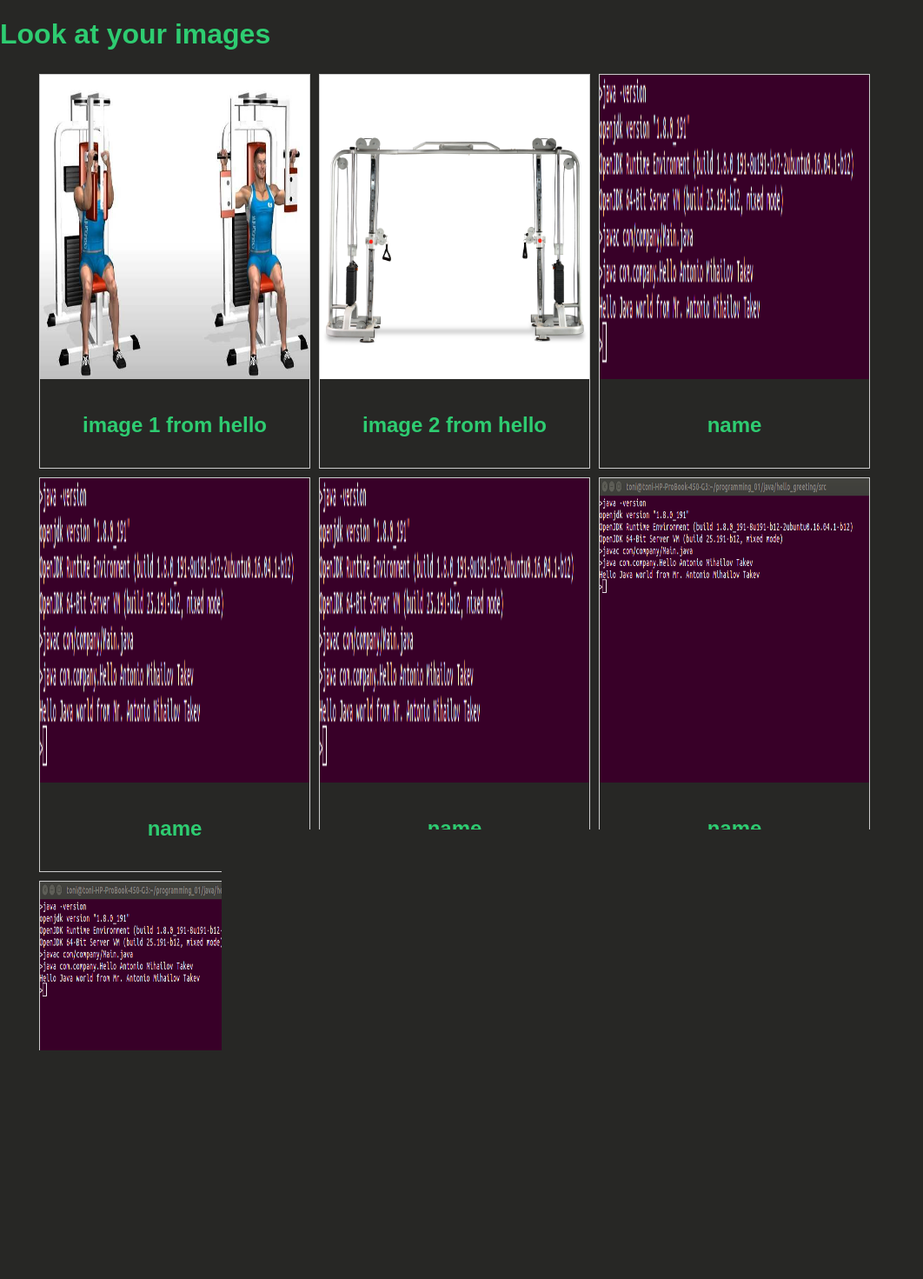
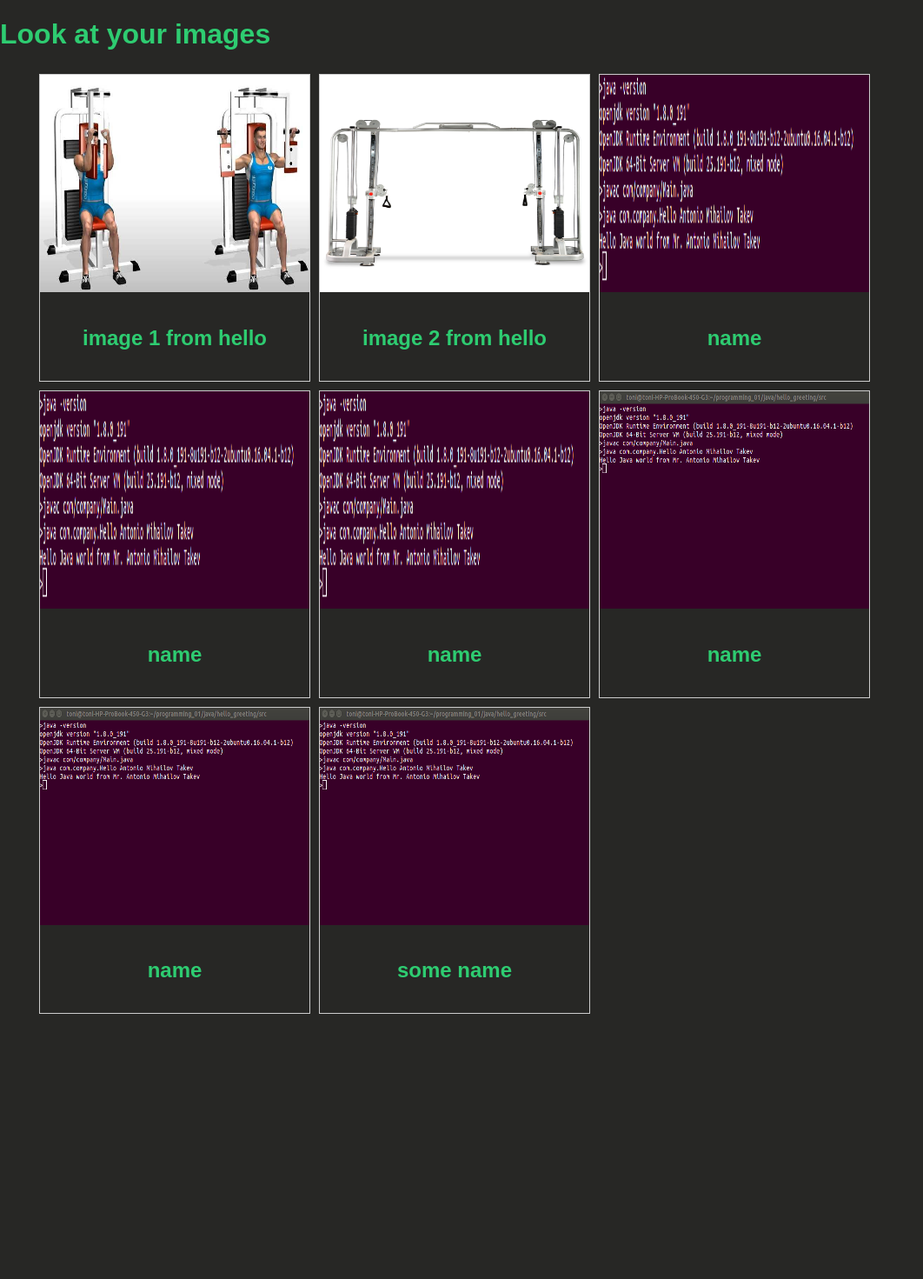
Before and after one commit to toni123321/TheOCRproject, a Django app: page /list/ in a window 1280 px wide. Shown: the part 63-1534 px from the top of the page at 87% size, without its empty margins (0-1062 px from the left). After the commit the page ends 1229 px from the top, so only its background shows below. Run offline with Django 3.2, Linux system fonts and the light colour scheme; a user stored in the database is signed in; data comes from the database, SQL or seed files in the repository; both versions use the stored data as it was after the commit; some web fonts are replaced.

Commit message:
Some chnages change the height og the image in list_image.css change the url for a different images

```diff
--- a/ocr_project/ocr_app/static/css/list_image.css
+++ b/ocr_project/ocr_app/static/css/list_image.css
@@ -10,7 +10,7 @@ div.gallery:hover {
 
 div.gallery img {
   width: 100%;
-  height: 350px;
+  height: 250px;
 }
 
 div.desc {
--- a/ocr_project/ocr_app/templates/list_images.html
+++ b/ocr_project/ocr_app/templates/list_images.html
@@ -13,7 +13,7 @@
   <ul>
     {% for image in images %}
       <div class="gallery">
-        <a target="_blank" href="img_5terre.jpg">
+        <a target="_blank" href="#">
         <img src="{{ image.cover.url}}" alt="{{ image.name }}" width="600" height="400">
         </a>
         <div class="desc"><h2>{{ image.name }}</h2></div>
```
Also changed, not shown: ocr_project/db.sqlite3.
